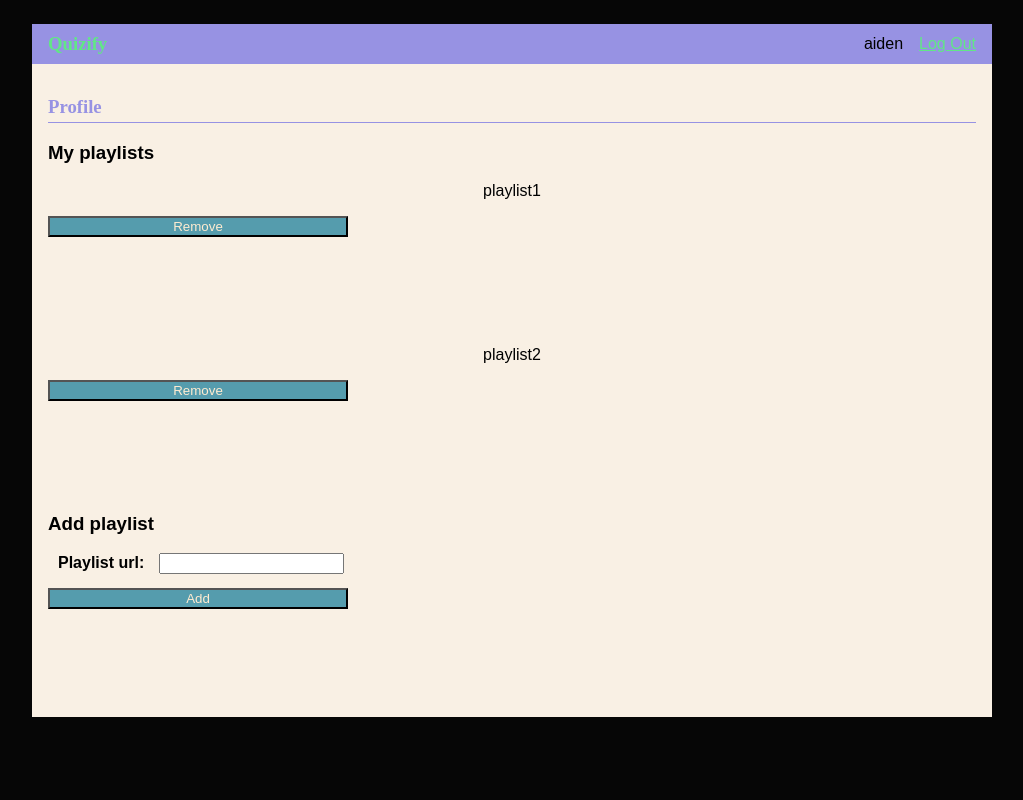
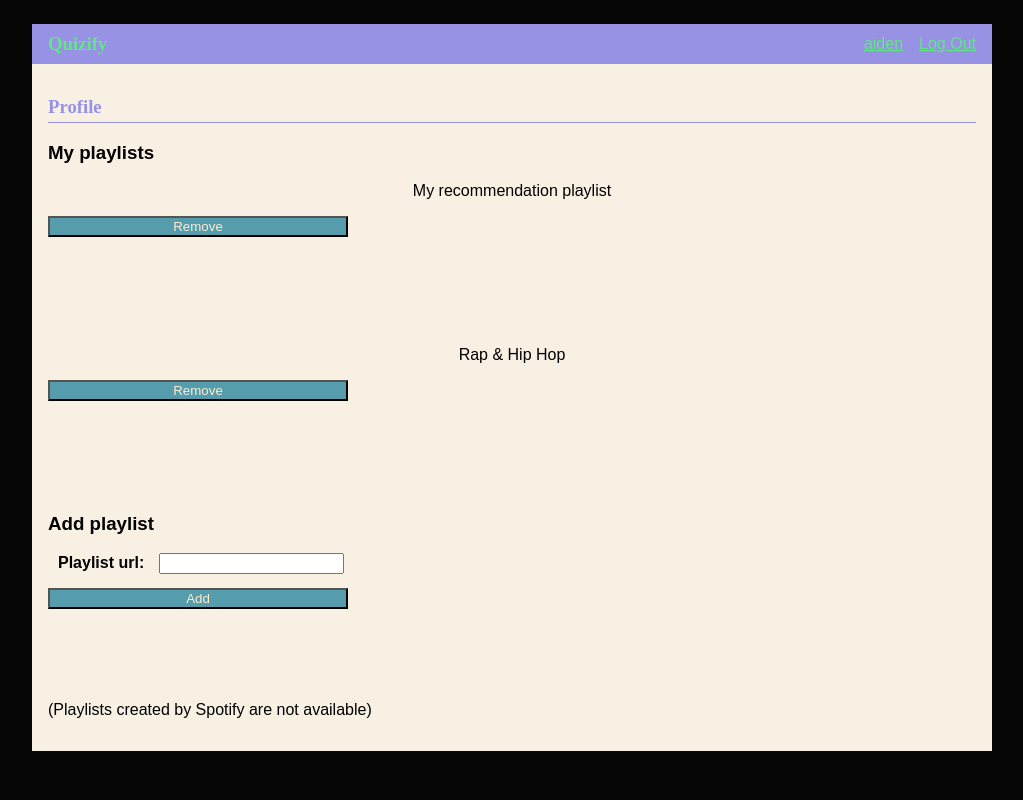
Before and after one commit to TheAiden02/Quizify, a Flask app: page /profile in a window 1280 px wide. Shown: the whole page, without its empty margins (128-1151 px from the left). Run offline with Flask 3, Linux system fonts and the light colour scheme; a user stored in the database is signed in; data comes from the database, SQL or seed files in the repository; both versions use the stored data as it was after the commit.

Commit message:
Playlists can be added to a user's profile, and user playlists are automatically loaded on the profile page.

```diff
--- a/my_code/routes.py
+++ b/my_code/routes.py
@@ -1,6 +1,6 @@
 from flask import current_app as app
 from flask import Flask, session, redirect, url_for, request, render_template, flash, jsonify
-from spotipy import Spotify
+from spotipy import Spotify, SpotifyException
 import random
 from .auth import get_spotify_oauth, login_required
 from my_code.db import get_db
@@ -190,40 +190,54 @@ def grade():
 # This route is for loading the profile page
 @app.route('/profile')
 def profile():
-    return render_template('profile.html', playlists=[{"name": "playlist1"}, {"name": "playlist2"}])
+    playlists = []
+    db = get_db()
+    user_id = session.get('user_id')
+    print(type(user_id))
+    playlists = db.execute(
+        'SELECT playlist_name FROM user_playlists WHERE user_id=?', (user_id,)
+    ).fetchall()
+    return render_template('profile.html', playlists=playlists)
 
 @app.route('/profile/add_playlist', methods=['POST'])
 def add_playlist():
-    playlist = {}
+    response = {}
     playlist_url = request.form.get('playlist_url')
     db = get_db()
-    error = None
 
     token_info = session.get('token_info')
     sp = Spotify(auth=token_info['access_token'])
 
     try:
-        playlist = sp.playlist(playlist_url)
-        playlist_name = playlist["name"]
+        response = sp.playlist(playlist_url)
+        playlist_name = response["name"]
+    except SpotifyException:
+        print("Spotify exception")
+        flash(SpotifyException)
+        return redirect(url_for('profile'))
     except:
-        flash("Not a valid spotify url")
+        flash("Some error occurred. Wish I could tell you more lol sorry")
 
-    if playlist:
-        if error is None:
-            try:
-                db.execute(
-                    "INSERT INTO user_playlists (user_id, playlist_name, playlist_url) VALUES (?, ?, ?)",
-                    (
-                        session['user_id'],
-                        playlist_name,
-                        playlist_url
-                    ),
-                ).fetchone()
-                db.commit()
-            except db.IntegrityError:
-                error = f"Playlist {playlist_name} is already added."
-            else:
-                return redirect(url_for("auth.login"))
+    print(playlist_name)
+
+    if response:
+        try:
+            db.execute(
+                "INSERT INTO user_playlists (user_id, playlist_name, playlist_url) VALUES (?, ?, ?)",
+                (
+                    session['user_id'],
+                    playlist_name,
+                    playlist_url
+                ),
+            )
+            db.commit()
+        except db.IntegrityError:
+            error = f"Playlist {playlist_name} is already added."
+            print(error)
+        except db.Error:
+            print(f"error {db.Error.sqlite_errorcode}: {db.Error.sqlite_errorname}")
+        except:
+            print("An unkown error occurred when trying to insert playlist")
 
     return redirect(url_for('profile'))
 
--- a/my_code/schema.sql
+++ b/my_code/schema.sql
@@ -9,8 +9,9 @@ CREATE TABLE user (
 
 CREATE TABLE user_playlists (
   user_id INTEGER,
-  playlist_name TEXT UNIQUE NOT NULL,
-  playlist_url TEXT UNIQUE NOT NULL,
+  playlist_name TEXT NOT NULL,
+  playlist_url TEXT NOT NULL,
+  PRIMARY KEY (user_id, playlist_url),
   FOREIGN KEY (user_id) REFERENCES user(id)
 
 );
--- a/my_code/templates/base.html
+++ b/my_code/templates/base.html
@@ -12,7 +12,7 @@
       <h2>{% block question %}{% endblock %} </h2>
       <ul>
         {% if g.user %}
-          <li><span>{{ g.user['username'] }}</span>
+          <li><a href="{{ url_for('profile')}}">{{ g.user['username'] }}</a>
           <li><a href="{{ url_for('auth.logout') }}">Log Out</a>
         {% else %}
           <li><a href="{{ url_for('auth.register') }}">Register</a>
--- a/my_code/templates/profile.html
+++ b/my_code/templates/profile.html
@@ -9,7 +9,7 @@
 
 {% for playlist in playlists %}
 <span>
-    <ul>{{ playlist["name"] }}</ul>
+    <ul>{{ playlist[0] }}</ul>
     <form action="post">
         <button type="submit">Remove</button>
     </form>
@@ -21,6 +21,7 @@
         <label for="playlist_url">Playlist url: </label>
         <input name="playlist_url" id="playlist_url" type="text">
         <button type="submit">Add</button>
+        <p>(Playlists created by Spotify are not available)</p>
     </span>
 </form>
 {% endblock %}
```
Also changed, not shown: instance/flaskr.sqlite.
